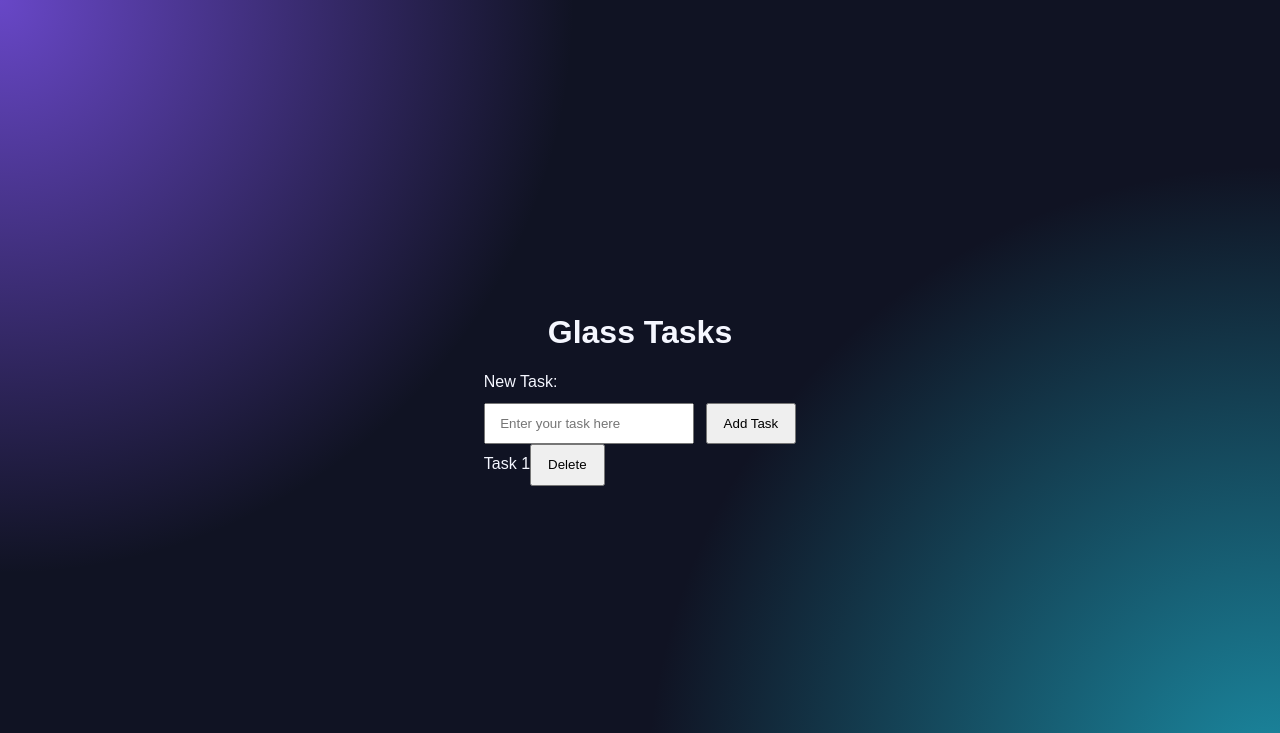
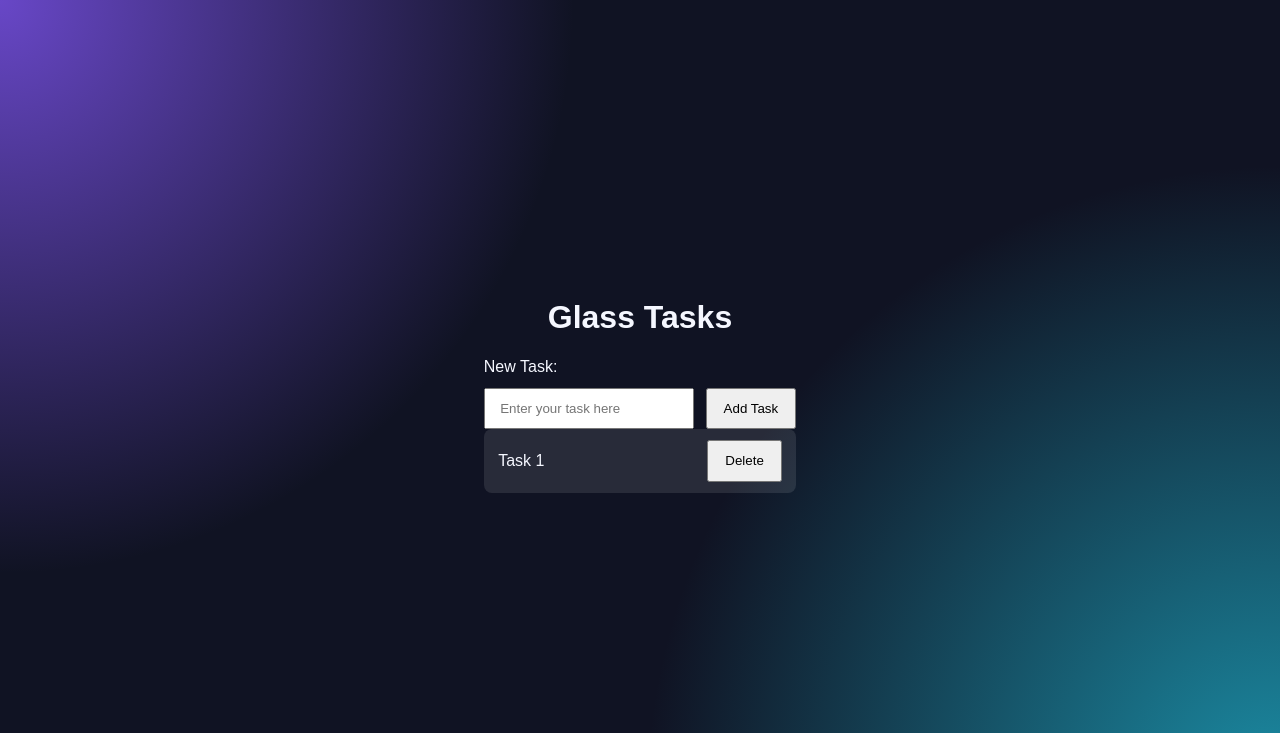
Before and after one commit to Blackbottt/To-Do-Web-App, a Flask app: page / in a window 1280 px wide. Shown: the top 733 px of the page. Run offline with Flask 3, Linux system fonts and the light colour scheme.

Commit message:
added task-item class style

```diff
--- a/static/style.css
+++ b/static/style.css
@@ -61,3 +61,13 @@ button {
         width: 100%;
     }
 }
+
+.task-item {
+    display: flex;
+    justify-content: space-between;
+    align-items: center;
+    padding: 0.7rem 0.9rem;
+    margin-bottom: 0.5rem;
+    border-radius: 0.5rem;
+    background-color: rgba(255, 255, 255, 0.1);
+}
```
